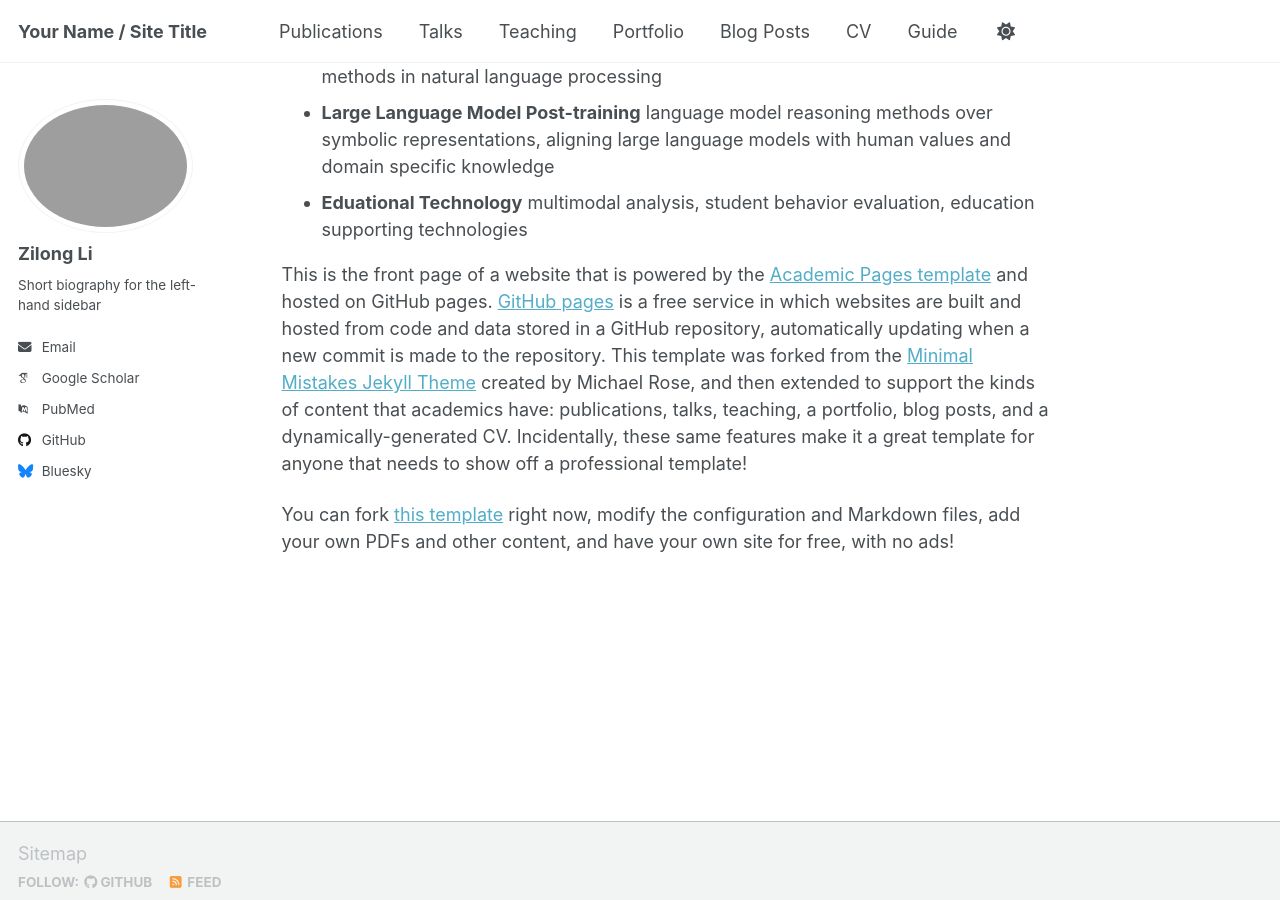
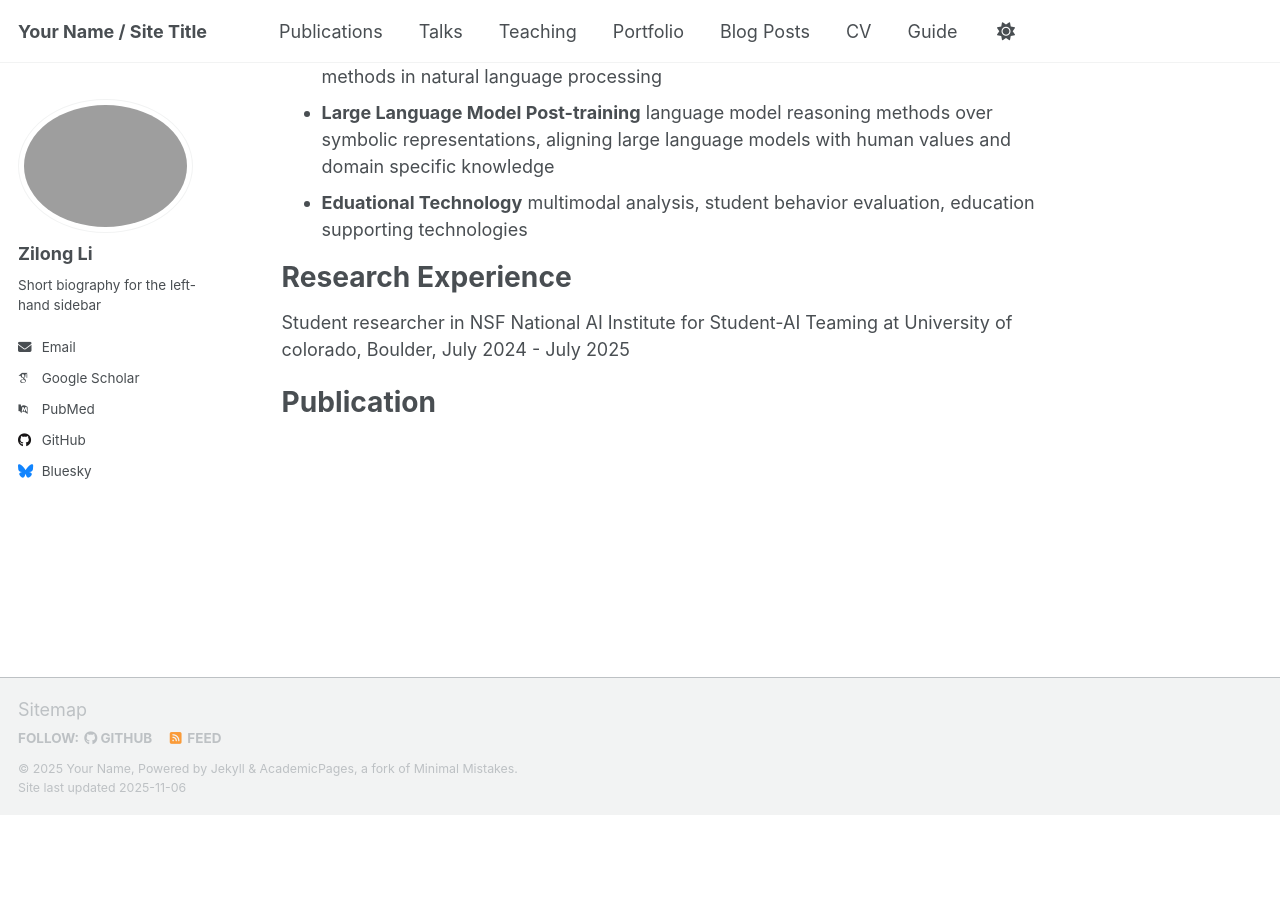
Before and after one commit to shiryusann/shiryusann.github.io, a Jekyll site: the page built from _pages/about.md, in a window 1280 px wide and 900 px high, scrolled down 565 px. Built offline with Jekyll 4.4.1, drawn with Linux system fonts in a browser that asks for light colours; some web fonts are replaced; a script that is not in the unit is left out; after the commit the page ends 1380 px from its top, so only the background shows below that.

Commit message:
Update about.md

```diff
--- a/_pages/about.md
+++ b/_pages/about.md
@@ -21,6 +21,9 @@ Research Interest
 - **Large Language Model Post-training** language model reasoning methods over symbolic representations, aligning large language models with human values and domain specific knowledge
 - **Eduational Technology** multimodal analysis, student behavior evaluation, education supporting technologies
 
-This is the front page of a website that is powered by the [Academic Pages template](https://github.com/academicpages/academicpages.github.io) and hosted on GitHub pages. [GitHub pages](https://pages.github.com) is a free service in which websites are built and hosted from code and data stored in a GitHub repository, automatically updating when a new commit is made to the repository. This template was forked from the [Minimal Mistakes Jekyll Theme](https://mmistakes.github.io/minimal-mistakes/) created by Michael Rose, and then extended to support the kinds of content that academics have: publications, talks, teaching, a portfolio, blog posts, and a dynamically-generated CV. Incidentally, these same features make it a great template for anyone that needs to show off a professional template!
+Research Experience
+=======
+Student researcher in NSF National AI Institute for Student-AI Teaming at University of colorado, Boulder, July 2024 - July 2025
 
- You can fork [this template](https://github.com/academicpages/academicpages.github.io) right now, modify the configuration and Markdown files, add your own PDFs and other content, and have your own site for free, with no ads!
+Publication
+=======
```
